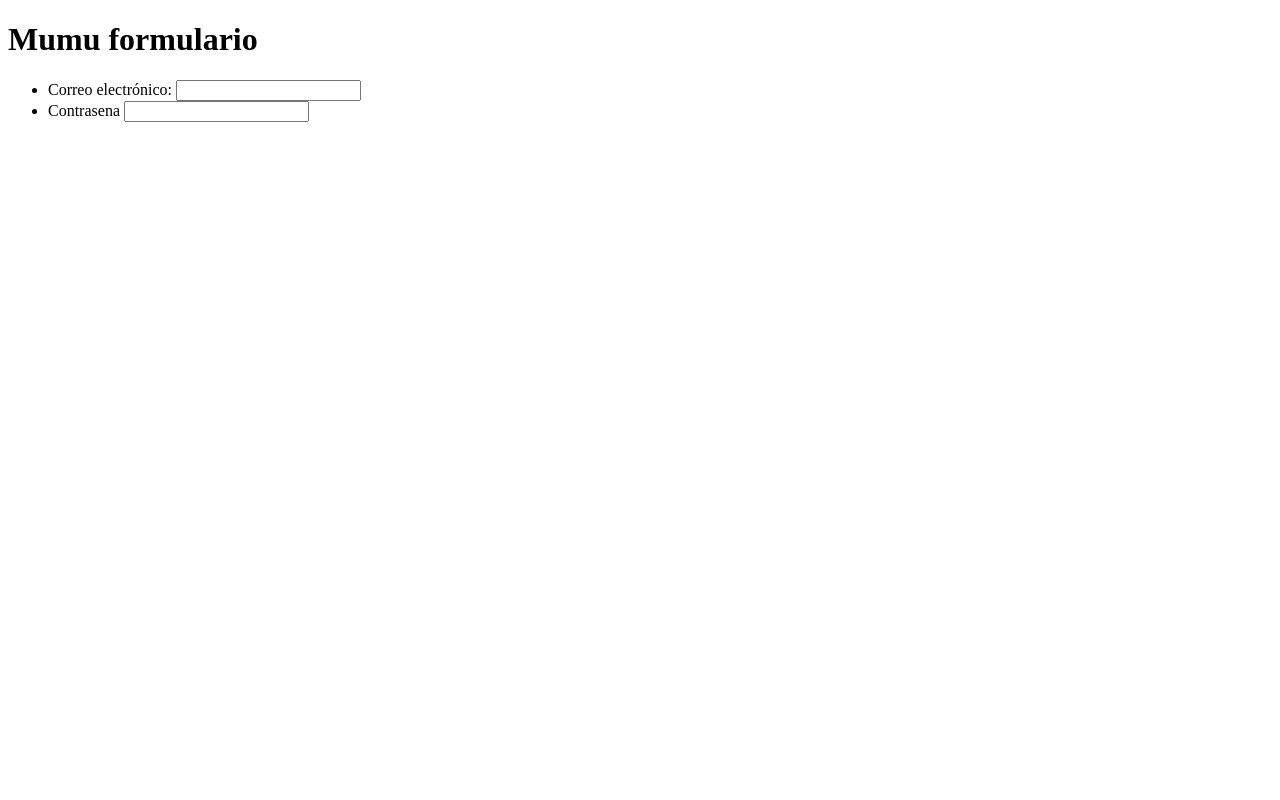
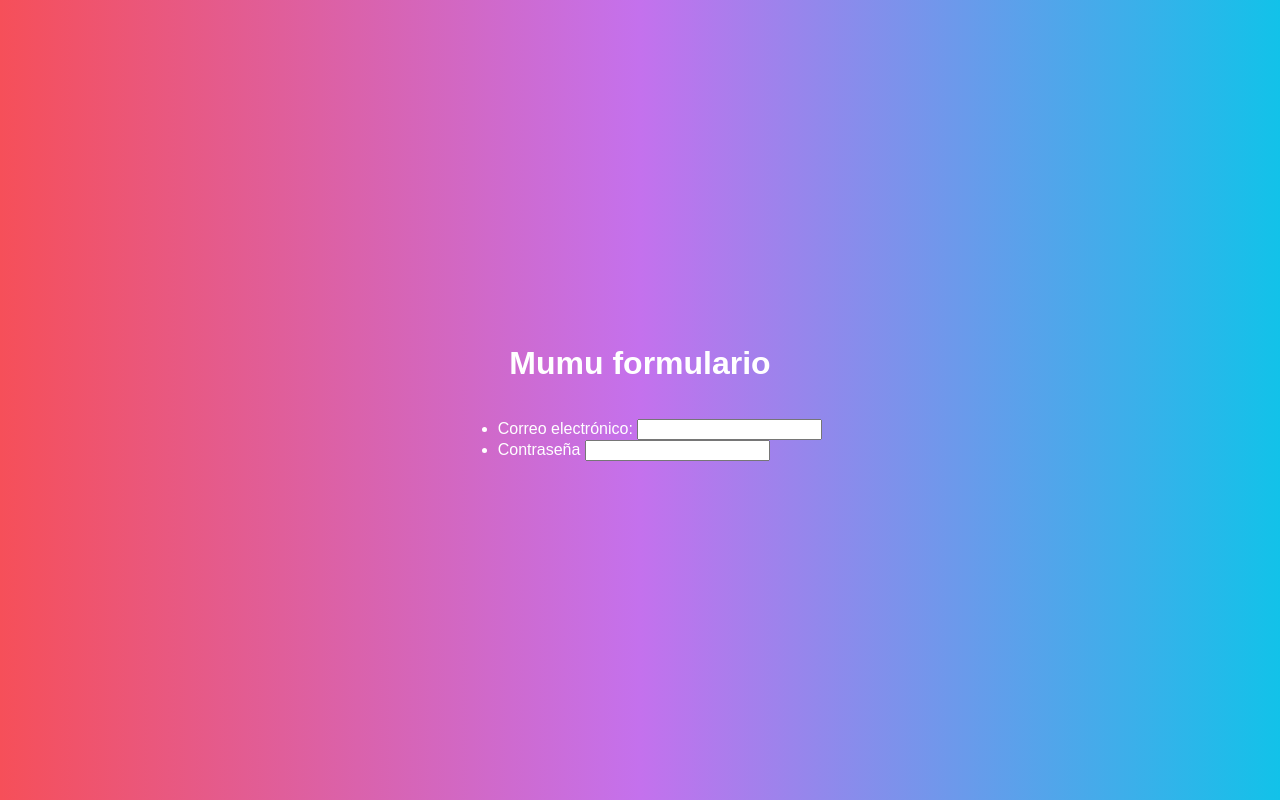
Before and after one commit to Alexandra0w0/Login-colores-n-w-n, a plain HTML site: page index.html in a window 1280 px wide. Drawn offline with Linux system fonts and the light colour scheme.

Commit message:
Nuevos mumu cambios

```diff
--- a/diseno.css
+++ b/diseno.css
@@ -0,0 +1,14 @@
+/* diseno.css */
+body {
+    background: #12c2e9; /* Fallback para navegadores antiguos */
+    background: -webkit-linear-gradient(to right, #f64f59, #c471ed, #12c2e9); /* Chrome 10-25, Safari 5.1-6 */
+    background: linear-gradient(to right, #f64f59, #c471ed, #12c2e9); /* W3C, IE 10+/ Edge, Firefox 16+, Chrome 26+, Opera 12+, Safari 7+ */
+    height: 100vh; /* Asegura que el fondo cubra toda la vista */
+    margin: 0; /* Quita el margen del body */
+    display: flex; /* Opcional: centra contenido */
+    flex-direction: column; /* Opcional: organiza el contenido en columna */
+    justify-content: center; /* Opcional: centra contenido horizontalmente */
+    align-items: center; /* Opcional: centra contenido verticalmente */
+    font-family: Arial, sans-serif; /* Cambia la fuente */
+    color: white; /* Cambia el color del texto */
+}
--- a/index.html
+++ b/index.html
@@ -3,7 +3,7 @@
 <head>
     <meta charset="UTF-8">
     <meta name="viewport" content="width=device-width, initial-scale=1.0">
-    <link rel="stylesheet" src="diseno.css">
+    <link rel="stylesheet" href="diseno.css">
     <title>Welcome Login</title>
 </head>
 <body>
@@ -15,10 +15,10 @@
             <input type="text" id="name" name="user_name" />
           </li>
           <li>
-            <label for="mail">Contrasena</label>
+            <label for="mail">Contraseña</label>
             <input type="email" id="mail" name="user_mail" />
           </li>
+        </ul>
       </form>
-
 </body>
 </html>
```
